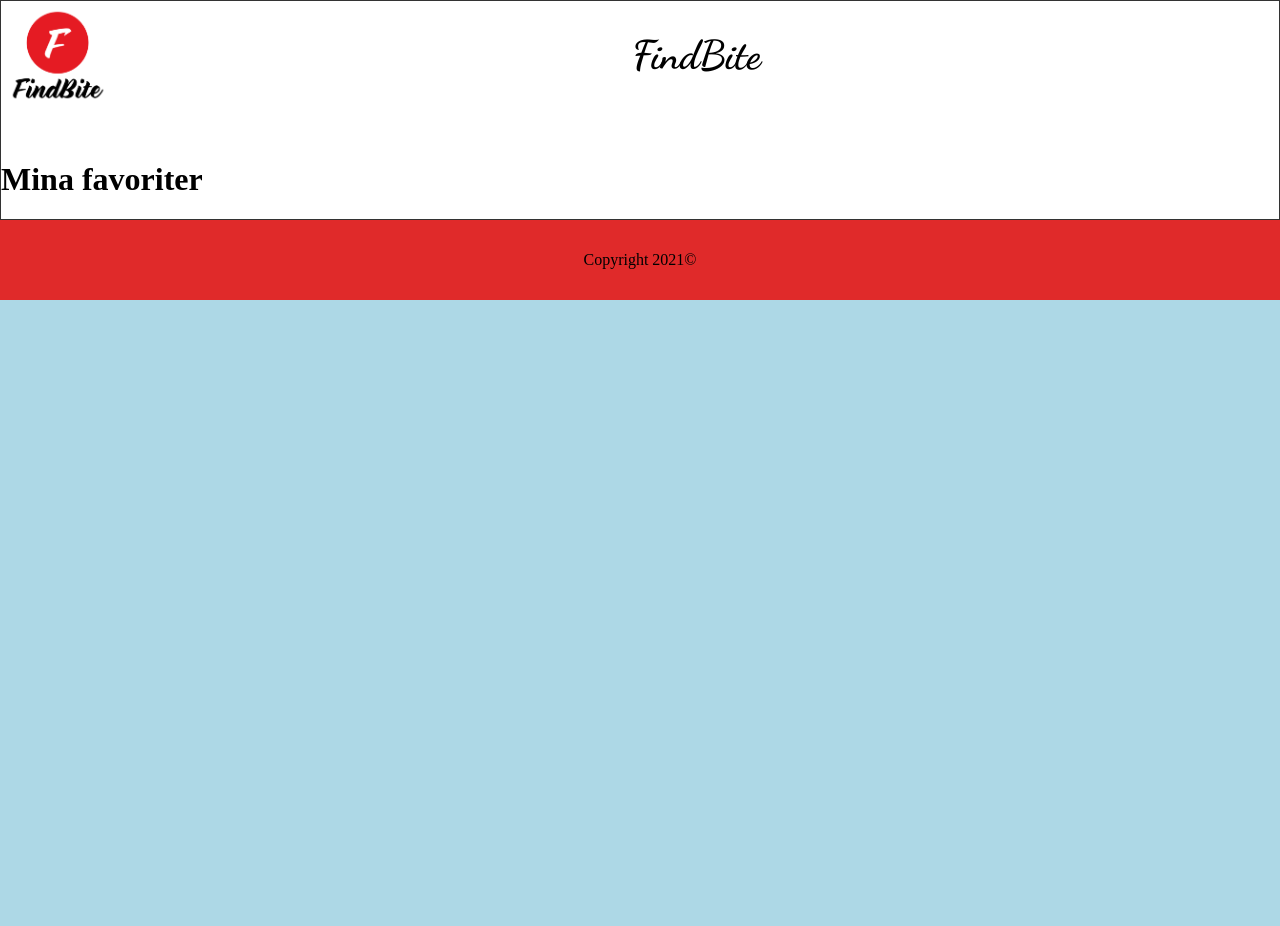
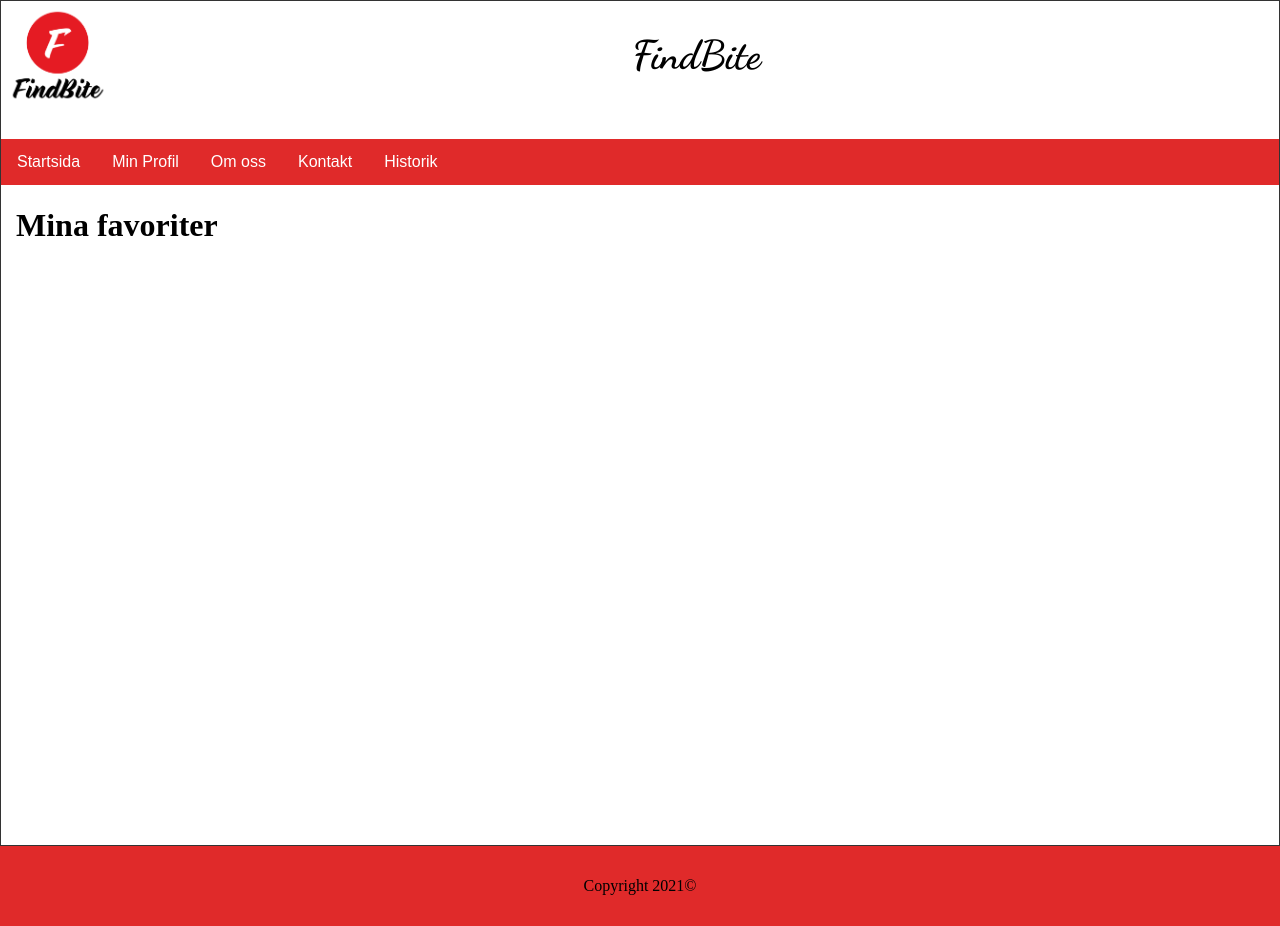
Before and after one commit to linke-droid/Findbite, a Flask app: page /favorites in a window 1280 px wide. Before the commit the page ends 300 px from the top, so only its background shows below. Run offline with Flask 2, Linux system fonts and the light colour scheme; the visitor is signed in with stand-in values (Sample User, id 1); tables that the repository leaves empty hold one stand-in row (values such as "Sample post"); parts of the project's set-up code (start-up, migrations or seed data) failed here and were passed over; some libraries are stand-ins or nearby versions.

Commit message:
Update favorites.html
Co-Authored-By: simoneskilsson <81237644+simoneskilsson@users.noreply.github.com>

```diff
--- a/templates/favorites.html
+++ b/templates/favorites.html
@@ -5,13 +5,36 @@
 {% endblock %}
 
 {% block body %}
+<nav>
+    <a href="/">Startsida</a>
+    <div class="dropdown">
+        <button class="dropbtn">Min Profil</button>
+        <div class="dropdown-content">
+            {%if session == ""%}
+        <a href="login">Logga in</a>
+        <a href="register">Registrera dig</a>
+            {% else%}
+        <a href="favorites">Mina favoriter</a>
+        <a href="/logout">Logga ut</a>
+            {%endif%}
+        </div>
+    </div>
+    <a href="aboutus">Om oss</a>
+    <a href="contact">Kontakt</a>
+    <a href="historik">Historik</a>
+</nav>
+<main>
 <h1>Mina favoriter</h1>
+<div id="fb-root"></div>
+<script async defer crossorigin="anonymous" src="https://connect.facebook.net/en_GB/sdk.js#xfbml=1&version=v10.0" nonce="6RSBoSoA"></script>
 {% for item in Values %}
     <a href="{{item.urlen}}">{{item.restaurantid}}</a>
     <br>
     <br>
     <img id="resbild" src="{{item.bildid}}" alt="bild">
+    <div class="fb-share-button" data-href="{{item.urlen}}" data-layout="button_count" data-size="large"><a target="_blank" href="https://www.facebook.com/sharer/sharer.php?u=https%3A%2F%2Fdevelopers.facebook.com%2Fdocs%2Fplugins%2F&amp;src=sdkpreparse" class="fb-xfbml-parse-ignore">Dela</a></div>
     <br>
     <br>
 {% endfor %}
+</main>
 {% endblock %}
```
